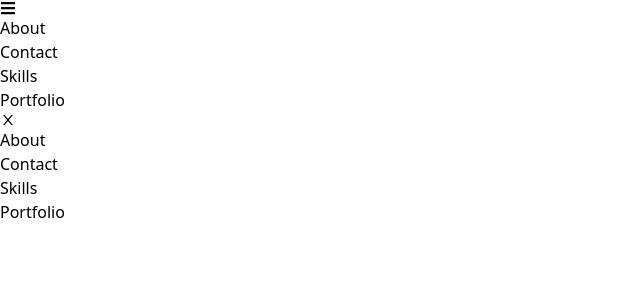
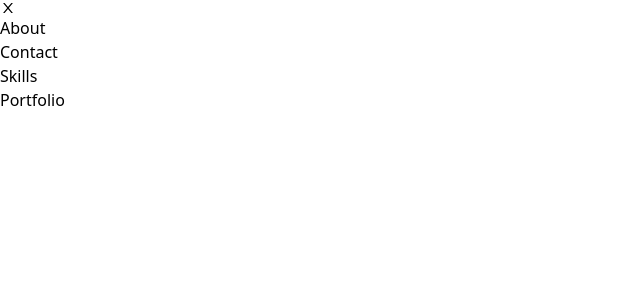
Before and after one commit to ibrawhim/Portfolio, a React (Vite) app: page / in a window 1280 px wide. Shown: the top 300 px of the page, without its empty margins (0-640 px from the left). Built offline with nearby package versions, Linux system fonts and the light colour scheme.

Commit message:
my portfolio

```diff
--- a/src/App.jsx
+++ b/src/App.jsx
@@ -1,13 +1,28 @@
 import Navbar from "./component/Navbar"
-import SideBar from "./component/SideBar"
+import React, { useState } from 'react'
+import {AiOutlineClose} from "react-icons/ai"
+import { navObj } from "./component/NavContent"
 
 
 function App() {
+  const [isOpen, setIsOpen] = useState(false)
+  const toggleIsOpen = () => {
+    setIsOpen(!isOpen)
+  }
 
   return (
     <>
-      <Navbar/>
-      <SideBar/>
+        <div className='top-0 my-0 min-h-screen w-2/3 hidden border border-4 py-10'>
+        <aside>
+            <div><AiOutlineClose onClick={toggleIsOpen}/></div>
+            {
+                navObj.map((items,index)=>(
+                    <div key={index} className='pt-10'>{items.title}</div>
+                ))
+            }
+        </aside>
+      </div>
+      {isOpen && <Navbar handleClose={toggleIsOpen}/>}
     </>
   )
 }
--- a/src/component/Navbar.jsx
+++ b/src/component/Navbar.jsx
@@ -2,7 +2,7 @@ import React from 'react'
 import { navObj } from './NavContent'
 import {FaBars} from 'react-icons/fa'
 
-const Navbar = () => {
+const Navbar = ({handleClose}) => {
   return (
     <>
         <div>
--- a/src/component/SideBar.jsx
+++ /dev/null
@@ -1,22 +0,0 @@
-import React from 'react'
-import { navObj } from './NavContent'
-import {AiOutlineClose} from "react-icons/ai"
-
-const SideBar = () => {
-  return (
-    <>
-      <div className='top-0 my-0 min-h-screen w-2/3 hidden border border-4 py-10'>
-        <aside>
-            <div><AiOutlineClose/></div>
-            {
-                navObj.map((items,index)=>(
-                    <div key={index} className='pt-10'>{items.title}</div>
-                ))
-            }
-        </aside>
-      </div>
-    </>
-  )
-}
-
-export default SideBar
```
